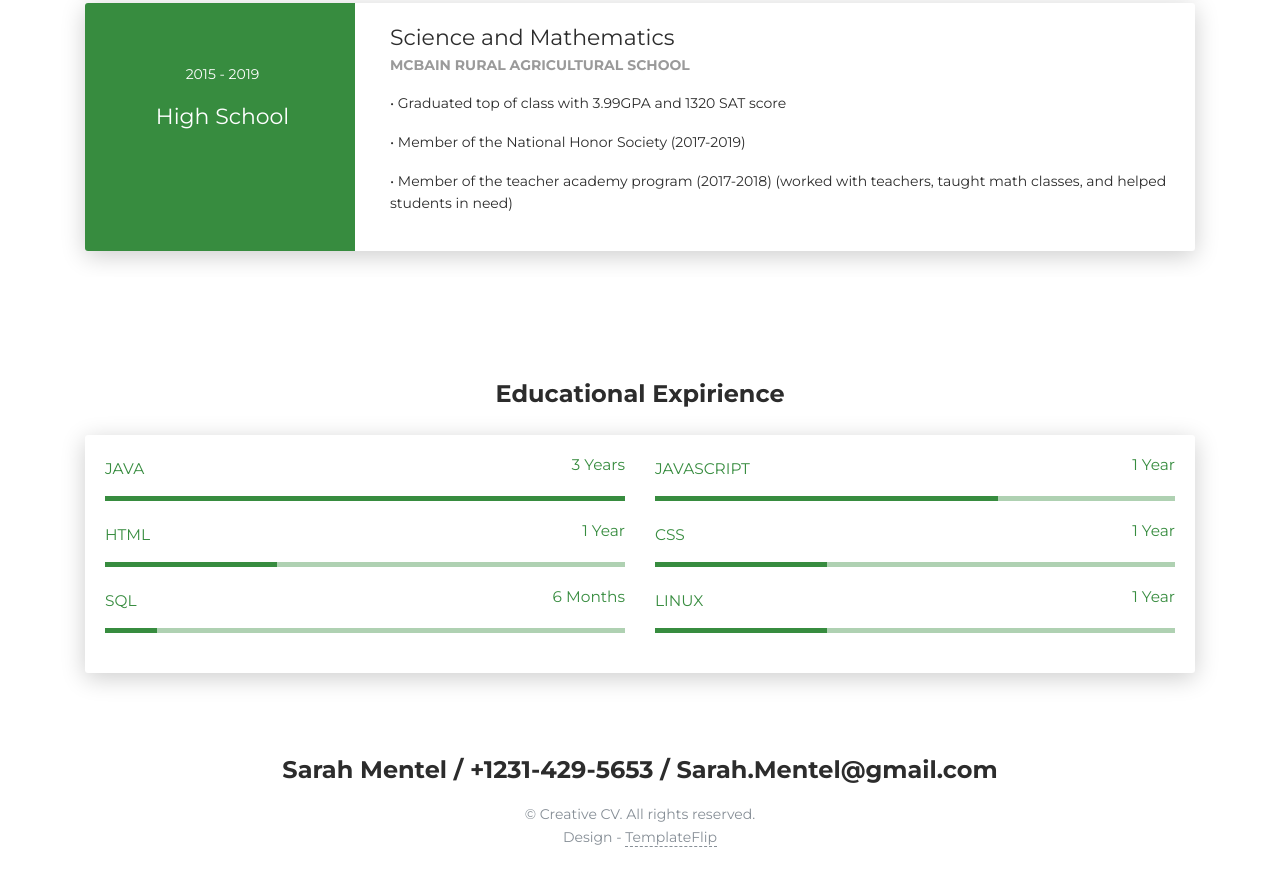
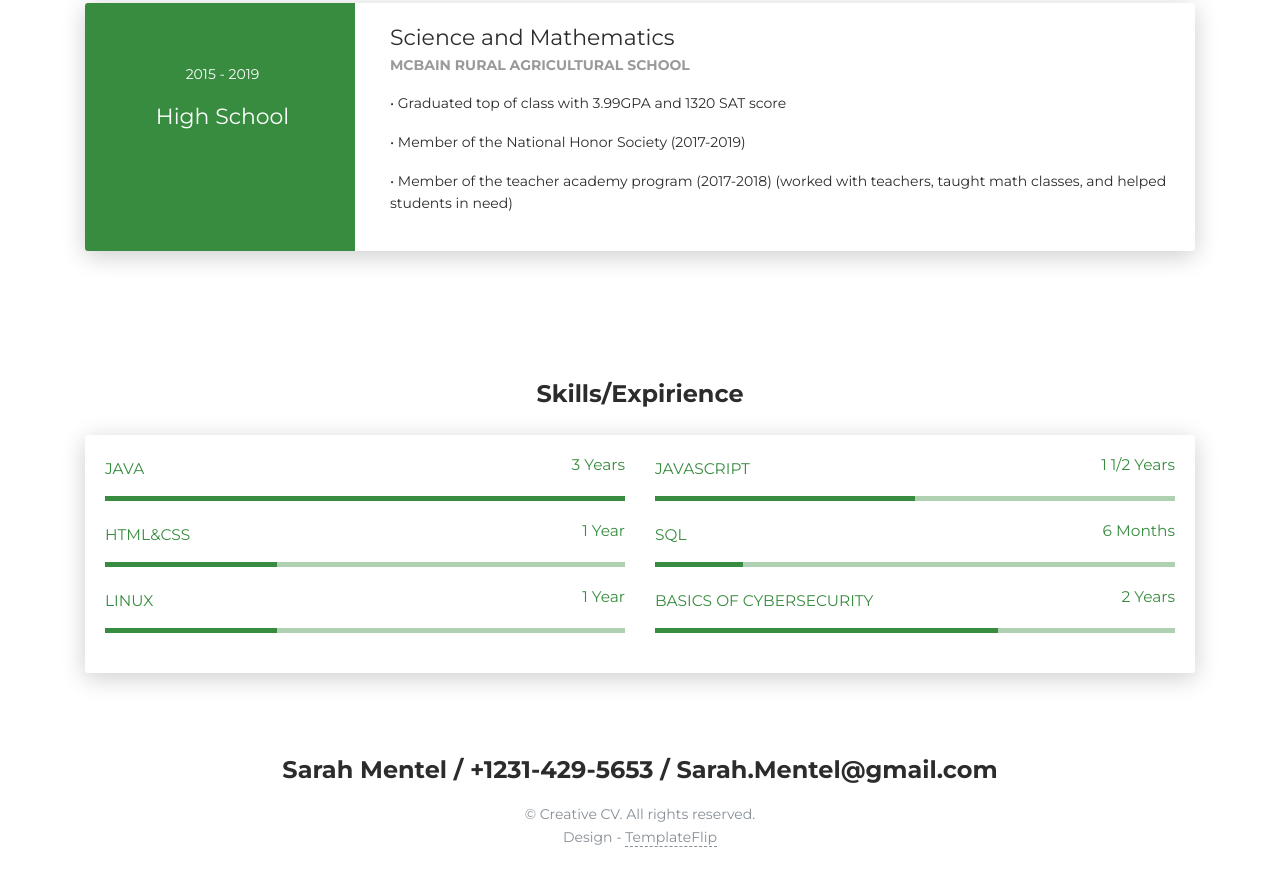
Before and after one commit to Smmentel/Resume, a plain HTML site: page index.html in a window 1280 px wide. Shown: the part 1671-2557 px from the top of the page. Drawn offline with Linux system fonts and the light colour scheme.

Commit message:
Update index.html

```diff
--- a/index.html
+++ b/index.html
@@ -159,7 +159,7 @@
     </div>
     <div class="section" id="skill">
       <div class="container">
-        <div class="h4 text-center mb-4 title">Educational Expirience</div>
+        <div class="h4 text-center mb-4 title">Skills/Expirience</div>
         <div class="card" data-aos="fade-up" data-aos-anchor-placement="top-bottom">
           <div class="card-body">
             <div class="row">
@@ -173,39 +173,39 @@
               <div class="col-md-6">
                 <div class="progress-container progress-primary"><span class="progress-badge">JavaScript</span>
                   <div class="progress">
-                    <div class="progress-bar progress-bar-primary" data-aos="progress-full" data-aos-offset="10" data-aos-duration="2000" role="progressbar" aria-valuenow="60" aria-valuemin="0" aria-valuemax="100" style="width: 66%;"></div><span class="progress-value">1 Year</span>
+                    <div class="progress-bar progress-bar-primary" data-aos="progress-full" data-aos-offset="10" data-aos-duration="2000" role="progressbar" aria-valuenow="60" aria-valuemin="0" aria-valuemax="100" style="width: 50%;"></div><span class="progress-value">1 1/2 Years</span>
                   </div>
                 </div>
               </div>
             </div>
             <div class="row">
               <div class="col-md-6">
-                <div class="progress-container progress-primary"><span class="progress-badge">HTML</span>
+                <div class="progress-container progress-primary"><span class="progress-badge">HTML&CSS</span>
                   <div class="progress">
                     <div class="progress-bar progress-bar-primary" data-aos="progress-full" data-aos-offset="10" data-aos-duration="2000" role="progressbar" aria-valuenow="60" aria-valuemin="0" aria-valuemax="100" style="width: 33%;"></div><span class="progress-value">1 Year</span>
                   </div>
                 </div>
               </div>
               <div class="col-md-6">
-                <div class="progress-container progress-primary"><span class="progress-badge">CSS</span>
+                <div class="progress-container progress-primary"><span class="progress-badge">SQL</span>
                   <div class="progress">
-                    <div class="progress-bar progress-bar-primary" data-aos="progress-full" data-aos-offset="10" data-aos-duration="2000" role="progressbar" aria-valuenow="60" aria-valuemin="0" aria-valuemax="100" style="width: 33%;"></div><span class="progress-value">1 Year</span>
+                    <div class="progress-bar progress-bar-primary" data-aos="progress-full" data-aos-offset="10" data-aos-duration="2000" role="progressbar" aria-valuenow="60" aria-valuemin="0" aria-valuemax="100" style="width: 17%;"></div><span class="progress-value">6 Months</span>
                   </div>
                 </div>
               </div>
             </div>
             <div class="row">
               <div class="col-md-6">
-                <div class="progress-container progress-primary"><span class="progress-badge">SQL</span>
+                <div class="progress-container progress-primary"><span class="progress-badge">Linux</span>
                   <div class="progress">
-                    <div class="progress-bar progress-bar-primary" data-aos="progress-full" data-aos-offset="10" data-aos-duration="2000" role="progressbar" aria-valuenow="60" aria-valuemin="0" aria-valuemax="100" style="width: 10%;"></div><span class="progress-value">6 Months</span>
+                    <div class="progress-bar progress-bar-primary" data-aos="progress-full" data-aos-offset="10" data-aos-duration="2000" role="progressbar" aria-valuenow="60" aria-valuemin="0" aria-valuemax="100" style="width: 33%;"></div><span class="progress-value">1 Year</span>
                   </div>
                 </div>
               </div>
               <div class="col-md-6">
-                <div class="progress-container progress-primary"><span class="progress-badge">Linux</span>
+                <div class="progress-container progress-primary"><span class="progress-badge">Basics of Cybersecurity</span>
                   <div class="progress">
-                    <div class="progress-bar progress-bar-primary" data-aos="progress-full" data-aos-offset="10" data-aos-duration="2000" role="progressbar" aria-valuenow="60" aria-valuemin="0" aria-valuemax="100" style="width: 33%;"></div><span class="progress-value">1 Year</span>
+                    <div class="progress-bar progress-bar-primary" data-aos="progress-full" data-aos-offset="10" data-aos-duration="2000" role="progressbar" aria-valuenow="60" aria-valuemin="0" aria-valuemax="100" style="width: 66%;"></div><span class="progress-value">2 Years</span>
                   </div>
                 </div>
               </div>
```
